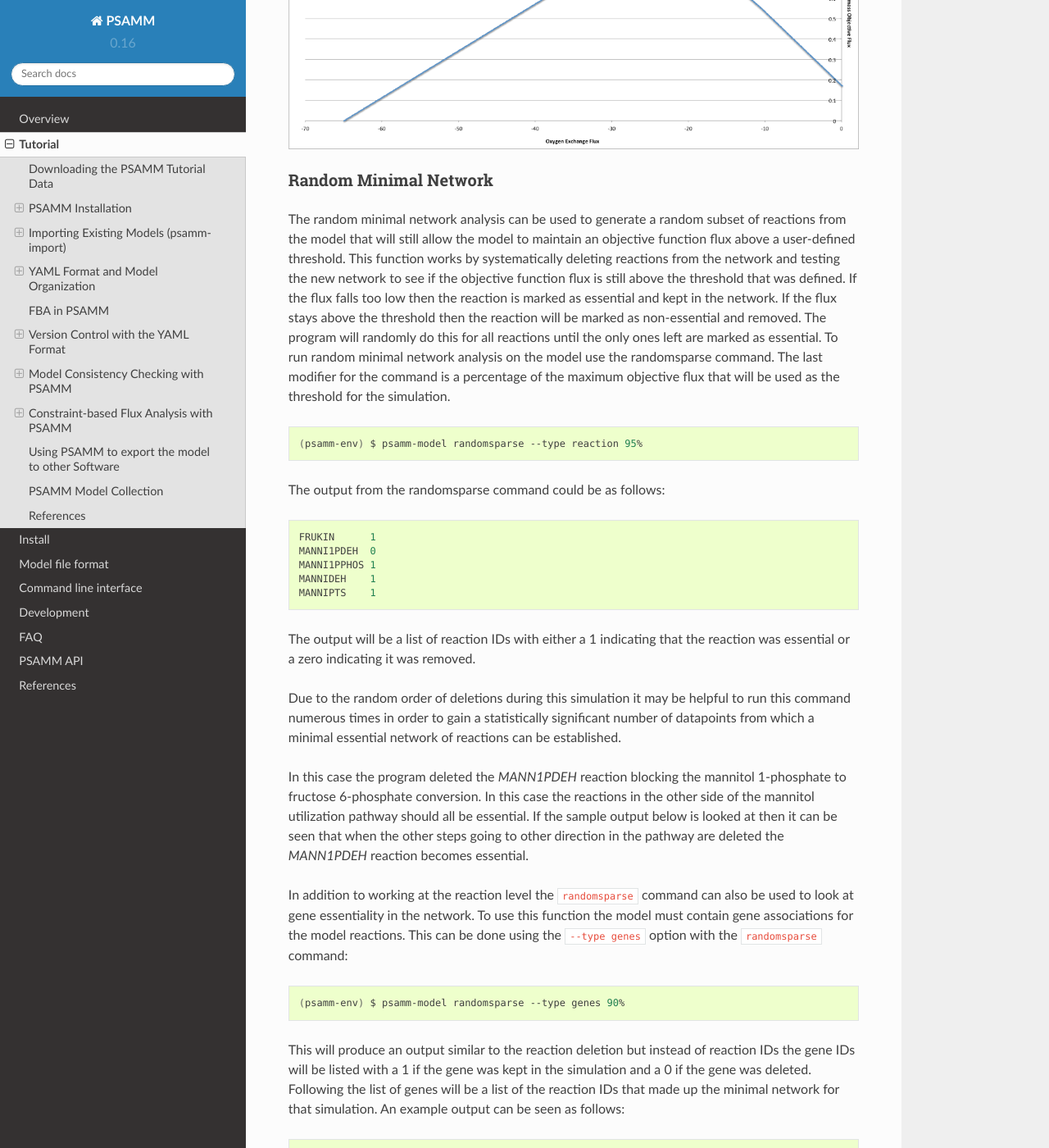
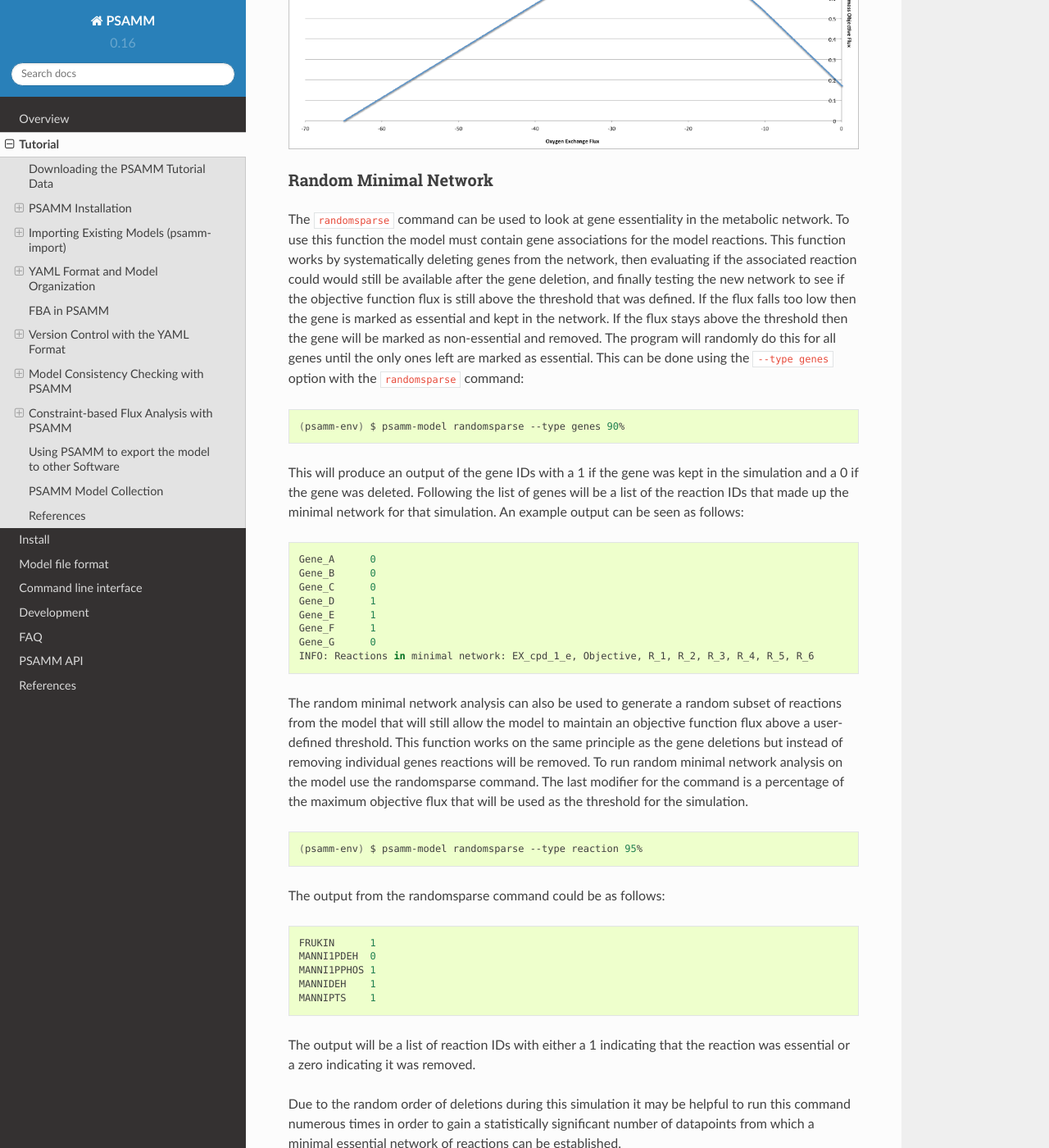
Before and after one commit to zhanglab/psamm, a Sphinx documentation site: the page built from docs/tutorial.rst, in a window 1280 px wide and 1400 px high, scrolled down 34276 px. Shown: the whole window at 82% size. Built offline with Sphinx 7.4.7 and the Read the Docs theme 2.0.0, drawn with Linux system fonts in a browser that asks for light colours; the version number is read from the project's files by our own code; some of the changed lines change nothing that is shown; some of the changed text lies outside the part shown.

Commit message:
Moved gene essentiallity to start of randomsparse section in tutorial.

```diff
--- a/docs/tutorial.rst
+++ b/docs/tutorial.rst
@@ -1814,52 +1814,18 @@
 Random Minimal Network
 ~~~~~~~~~~~~~~~~~~~~~~
 
-The random minimal network analysis can be used to generate a random
-subset of reactions from the model that will still allow the model to
-maintain an objective function flux above a user-defined threshold. This
-function works by systematically deleting reactions from the network and
-testing the new network to see if the objective function flux is still
-above the threshold that was defined. If the flux falls too low then the
-reaction is marked as essential and kept in the network. If the flux stays
-above the threshold then the reaction will be marked as non-essential and
-removed. The program will randomly do this for all reactions until the only
-ones left are marked as essential. To run random minimal network analysis on the
-model use the randomsparse command. The last modifier for the command
-is a percentage of the maximum objective flux that will be used as the
-threshold for the simulation.
-
-.. code-block:: shell
-
-    (psamm-env) $ psamm-model randomsparse --type reaction 95%
-
-The output from the randomsparse command could be as follows:
-
-.. code-block:: shell
-
-    FRUKIN	1
-    MANNI1PDEH	0
-    MANNI1PPHOS	1
-    MANNIDEH	1
-    MANNIPTS	1
-
-The output will be a list of reaction IDs with either a 1 indicating that
-the reaction was essential or a zero indicating it was removed.
-
-Due to the random order of deletions during this simulation it may be
-helpful to run this command numerous times in order to gain a statistically
-significant number of datapoints from which a minimal essential network of
-reactions can be established.
-
-In this case the program deleted the `MANN1PDEH` reaction blocking the
-mannitol 1-phosphate to fructose 6-phosphate conversion. In this case the
-reactions in the other side of the mannitol utilization pathway
-should all be essential. If the sample output below is looked at then it can
-be seen that when the other steps going to other direction in the pathway
-are deleted the `MANN1PDEH` reaction becomes essential.
-
-In addition to working at the reaction level the ``randomsparse`` command can
-also be used to look at gene essentiality in the network. To use this function
-the model must contain gene associations for the model reactions. This can be
+The ``randomsparse`` command can
+be used to look at gene essentiality in the metabolic network. To use this function
+the model must contain gene associations for the model reactions. This
+function works by systematically deleting genes from the network, then
+evaluating if the associated reaction could would still be available after
+the gene deletion, and finally testing the new network to see if the
+objective function flux is still above the threshold that was defined.
+If the flux falls too low then the
+gene is marked as essential and kept in the network. If the flux stays
+above the threshold then the gene will be marked as non-essential and
+removed. The program will randomly do this for all genes until the only
+ones left are marked as essential. This can be
 done using the ``--type genes`` option with the ``randomsparse`` command:
 
 .. code-block:: shell
@@ -1867,8 +1833,7 @@
     (psamm-env) $ psamm-model randomsparse --type genes 90%
 
 
-This will produce an output similar to the reaction deletion but instead of
-reaction IDs the gene IDs will be listed with a 1 if the gene was kept in the
+This will produce an output of the gene IDs with a 1 if the gene was kept in the
 simulation and a 0 if the gene was deleted. Following the list of genes will
 be a list of the reaction IDs that made up the minimal network for that
 simulation. An example output can be seen as follows:
@@ -1883,6 +1848,46 @@
     Gene_F	1
     Gene_G	0
     INFO: Reactions in minimal network: EX_cpd_1_e, Objective, R_1, R_2, R_3, R_4, R_5, R_6
+
+The random minimal network analysis can also be used to generate a random
+subset of reactions from the model that will still allow the model to
+maintain an objective function flux above a user-defined threshold. This
+function works on the same principle as the gene deletions but instead of
+removing individual genes reactions will be removed.
+To run random minimal network analysis on the
+model use the randomsparse command. The last modifier for the command
+is a percentage of the maximum objective flux that will be used as the
+threshold for the simulation.
+
+.. code-block:: shell
+
+    (psamm-env) $ psamm-model randomsparse --type reaction 95%
+
+The output from the randomsparse command could be as follows:
+
+.. code-block:: shell
+
+    FRUKIN	1
+    MANNI1PDEH	0
+    MANNI1PPHOS	1
+    MANNIDEH	1
+    MANNIPTS	1
+
+The output will be a list of reaction IDs with either a 1 indicating that
+the reaction was essential or a zero indicating it was removed.
+
+Due to the random order of deletions during this simulation it may be
+helpful to run this command numerous times in order to gain a statistically
+significant number of datapoints from which a minimal essential network of
+reactions can be established.
+
+In this case the program deleted the `MANN1PDEH` reaction blocking the
+mannitol 1-phosphate to fructose 6-phosphate conversion. In this case the
+reactions in the other side of the mannitol utilization pathway
+should all be essential. If the sample output below is looked at then it can
+be seen that when the other steps going to other direction in the pathway
+are deleted the `MANN1PDEH` reaction becomes essential.
+
 
 You can also use the ``randomsparse`` command to randomly sample the exchange
 reactions and generate putative minimal exchange reaction sets. This can be
```
